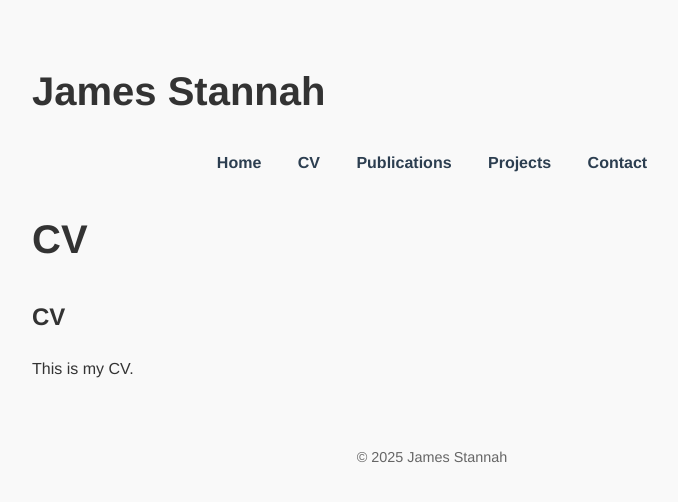
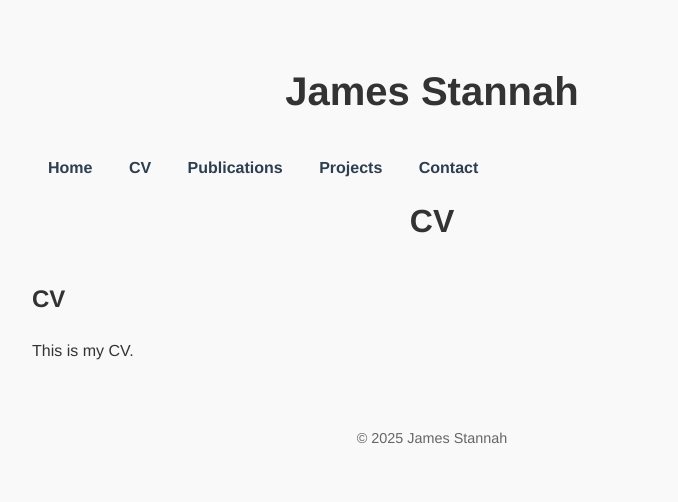
Before and after one commit to jamesstannah/jamesstannah.github.io, a Jekyll site: the page built from cv.md, in a window 1280 px wide. Shown: the top 502 px of the page, without its empty margins (208-886 px from the left). Built offline with Jekyll 4.4.1, drawn with Linux system fonts in a browser that asks for light colours.

Commit message:
Update style.css

```diff
--- a/assets/style.css
+++ b/assets/style.css
@@ -20,7 +20,7 @@ h2 {
   color: #333;       /* optional lighter color */
 }
 
-header {
+header h1 {
   text-align: center;
   margin-bottom: 2rem;
 }
@@ -44,3 +44,9 @@ footer {
   font-size: 0.9rem;
   color: #666;
 }
+
+.page-title {
+  text-align: center;
+  font-size: 2rem; /* adjust size */
+  margin: 1rem 0 2rem;
+}
```
